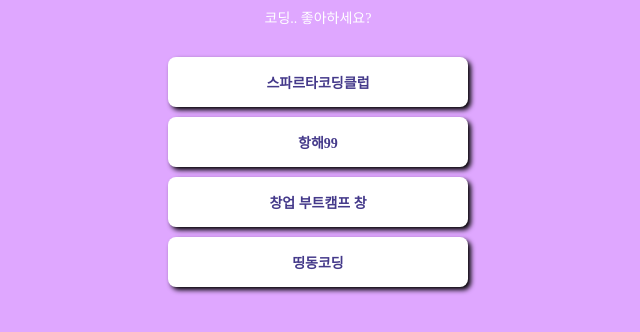
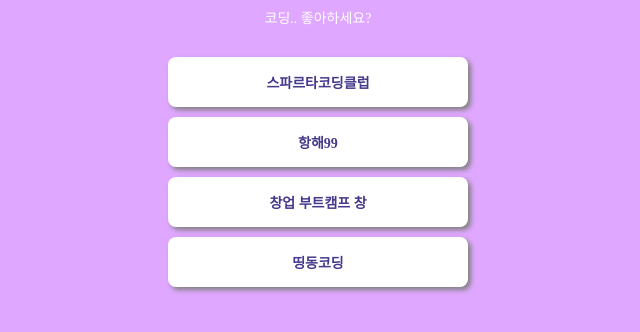
Before and after one commit to yunji16/mypage, a plain HTML site: page index.html in a window 1280 px wide. Shown: the part 196-528 px from the top of the page, without its empty margins (322-962 px from the left). Drawn offline with Linux system fonts and the light colour scheme; a web font is replaced by a local one.

Commit message:
Update index.html

```diff
--- a/index.html
+++ b/index.html
@@ -76,7 +76,7 @@
 
                 text-decoration: none;
 
-                box-shadow: 3px 3px 5px 0px black;
+                box-shadow: 3px 3px 5px 0px gray;
             }
 
             .wrap > a:hover {
```
